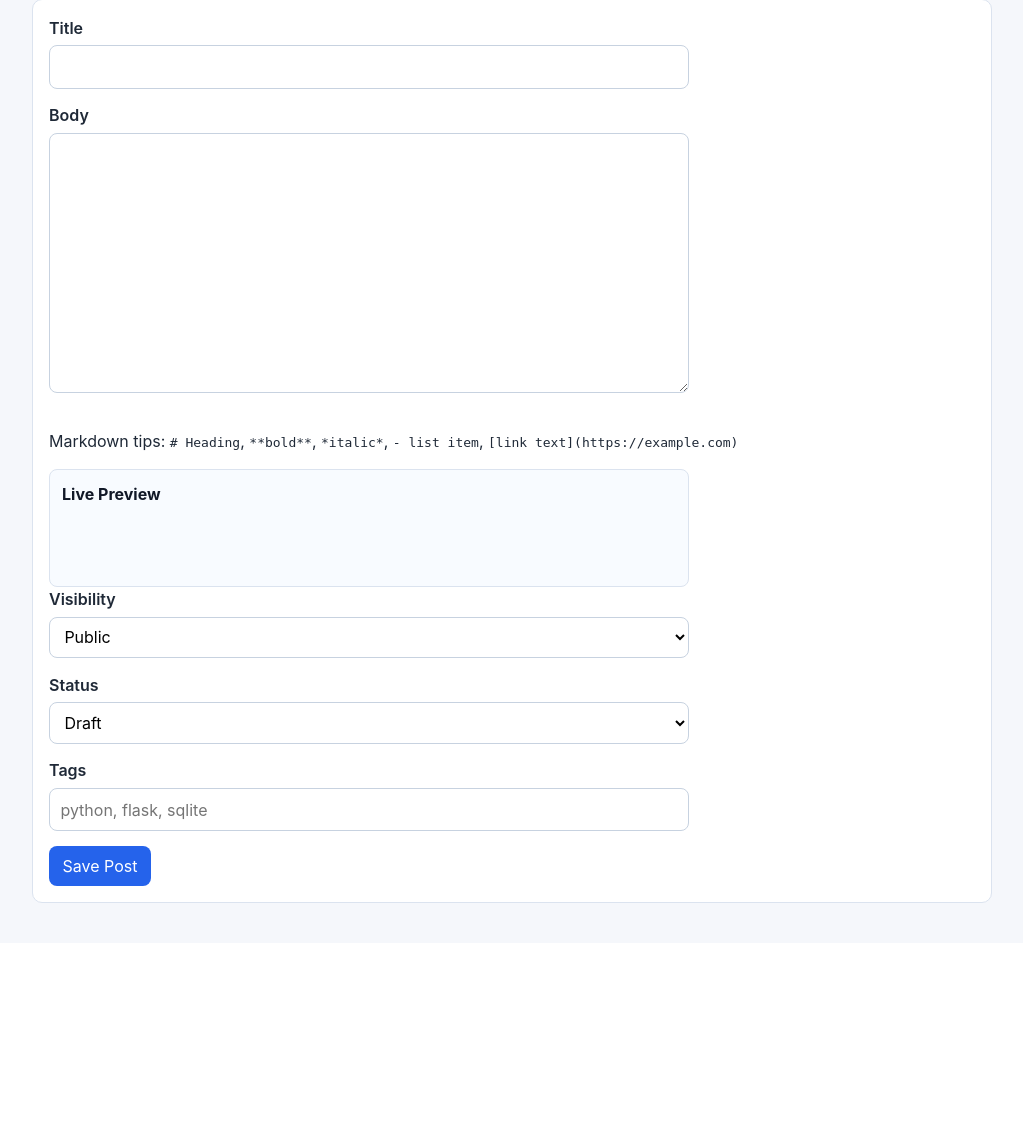
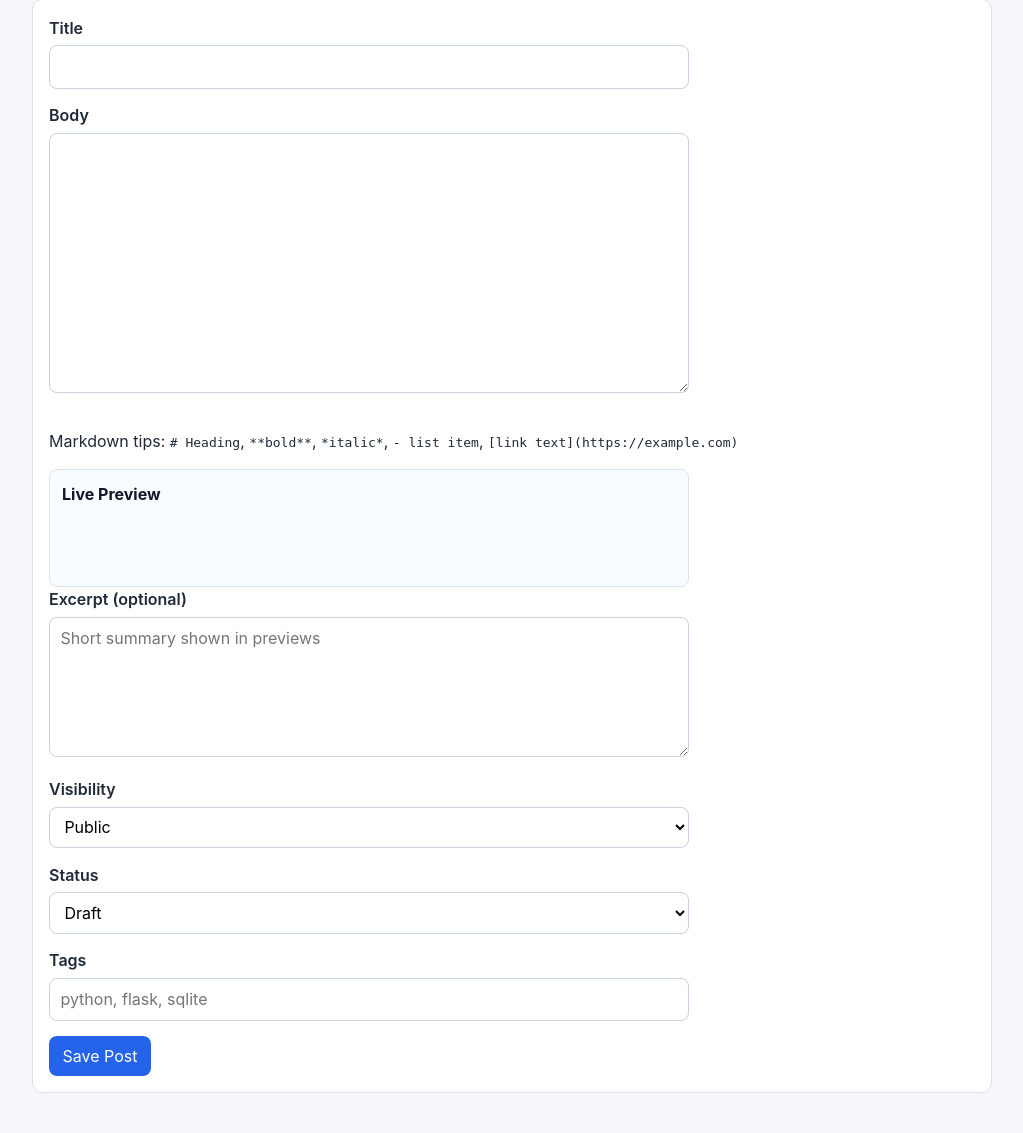
Before and after one commit to SrikarChittemsetty/voicepress, a Flask app: page /posts/new in a window 1280 px wide. Shown: the part 154-1287 px from the top of the page, without its empty margins (128-1151 px from the left). Before the commit the page ends 1057 px from the top, so only its background shows below. Run offline with Flask 3, Linux system fonts and the light colour scheme; the visitor is signed in with stand-in values (Sample User, id 1).

Commit message:
Add custom post excerpts

```diff
--- a/src/app.py
+++ b/src/app.py
@@ -65,6 +65,7 @@ def init_db() -> None:
             user_id INTEGER NOT NULL,
             title TEXT NOT NULL,
             body TEXT NOT NULL,
+            excerpt TEXT NOT NULL DEFAULT '',
             created_at TEXT NOT NULL,
             visibility TEXT NOT NULL DEFAULT 'public',
             status TEXT NOT NULL DEFAULT 'draft',
@@ -109,6 +110,7 @@ def init_db() -> None:
     ensure_posts_visibility_column(conn)
     ensure_posts_status_column(conn)
     ensure_posts_tags_column(conn)
+    ensure_posts_excerpt_column(conn)
     ensure_posts_slug_column(conn)
     ensure_posts_slug_unique_index(conn)
     backfill_post_slugs(conn)
@@ -139,6 +141,13 @@ def ensure_posts_tags_column(conn: sqlite3.Connection) -> None:
     has_tags_column = any(column["name"] == "tags" for column in columns)
     if not has_tags_column:
         conn.execute("ALTER TABLE posts ADD COLUMN tags TEXT NOT NULL DEFAULT ''")
+
+
+def ensure_posts_excerpt_column(conn: sqlite3.Connection) -> None:
+    columns = conn.execute("PRAGMA table_info(posts)").fetchall()
+    has_excerpt_column = any(column["name"] == "excerpt" for column in columns)
+    if not has_excerpt_column:
+        conn.execute("ALTER TABLE posts ADD COLUMN excerpt TEXT NOT NULL DEFAULT ''")
 
 
 def ensure_posts_slug_column(conn: sqlite3.Connection) -> None:
@@ -289,7 +298,13 @@ def backfill_post_slugs(conn: sqlite3.Connection) -> None:
 
 
 def create_post(
-    username: str, title: str, body: str, visibility: str, status: str, tags: str
+    username: str,
+    title: str,
+    body: str,
+    excerpt: str,
+    visibility: str,
+    status: str,
+    tags: str,
 ) -> bool:
     user = get_user_by_username(username)
     if not user:
@@ -300,10 +315,10 @@ def create_post(
     conn = get_db_connection()
     conn.execute(
         """
-        INSERT INTO posts (user_id, title, body, created_at, visibility, status, tags, slug)
-        VALUES (?, ?, ?, ?, ?, ?, ?, ?)
+        INSERT INTO posts (user_id, title, body, excerpt, created_at, visibility, status, tags, slug)
+        VALUES (?, ?, ?, ?, ?, ?, ?, ?, ?)
         """,
-        (user["id"], title, body, created_at, visibility, status, tags, slug),
+        (user["id"], title, body, excerpt, created_at, visibility, status, tags, slug),
     )
     conn.commit()
     conn.close()
@@ -318,7 +333,7 @@ def get_posts_for_user(username: str) -> list[sqlite3.Row]:
     conn = get_db_connection()
     posts = conn.execute(
         """
-        SELECT id, title, body, created_at, visibility, status, tags
+        SELECT id, title, body, excerpt, created_at, visibility, status, tags
         FROM posts
         WHERE user_id = ?
         ORDER BY created_at DESC
@@ -336,6 +351,7 @@ def get_public_posts(query: str = "") -> list[sqlite3.Row]:
         posts = conn.execute(
             """
             SELECT posts.id, posts.title, posts.body, posts.created_at, users.username
+                   , posts.excerpt
                    , COALESCE(NULLIF(users.display_name, ''), users.username) AS display_name
                    , posts.tags
                    , posts.slug
@@ -360,6 +376,7 @@ def get_public_posts(query: str = "") -> list[sqlite3.Row]:
         posts = conn.execute(
             """
             SELECT posts.id, posts.title, posts.body, posts.created_at, users.username
+                   , posts.excerpt
                    , COALESCE(NULLIF(users.display_name, ''), users.username) AS display_name
                    , posts.tags
                    , posts.slug
@@ -391,6 +408,7 @@ def get_public_post_by_id(post_id: int) -> sqlite3.Row | None:
     post = conn.execute(
         """
         SELECT posts.id, posts.title, posts.body, posts.created_at, users.username,
+               posts.excerpt,
                COALESCE(NULLIF(users.display_name, ''), users.username) AS display_name,
                posts.tags, posts.slug,
                (
@@ -413,6 +431,7 @@ def get_public_post_by_slug(slug: str) -> sqlite3.Row | None:
     post = conn.execute(
         """
         SELECT posts.id, posts.title, posts.body, posts.created_at, users.username,
+               posts.excerpt,
                COALESCE(NULLIF(users.display_name, ''), users.username) AS display_name,
                posts.tags, posts.slug,
                (
@@ -438,7 +457,7 @@ def get_public_posts_for_username(username: str) -> list[sqlite3.Row] | None:
     conn = get_db_connection()
     posts = conn.execute(
         """
-        SELECT posts.id, posts.title, posts.body, posts.created_at, posts.tags, posts.slug,
+        SELECT posts.id, posts.title, posts.body, posts.excerpt, posts.created_at, posts.tags, posts.slug,
                (
                    SELECT COUNT(*)
                    FROM comments
@@ -468,7 +487,7 @@ def get_public_posts_by_tag(tag: str) -> list[sqlite3.Row]:
     conn = get_db_connection()
     posts = conn.execute(
         """
-        SELECT posts.id, posts.title, posts.body, posts.created_at, posts.tags, posts.slug,
+        SELECT posts.id, posts.title, posts.body, posts.excerpt, posts.created_at, posts.tags, posts.slug,
                (
                    SELECT COUNT(*)
                    FROM comments
@@ -498,7 +517,7 @@ def get_post_for_owner(post_id: int, username: str) -> sqlite3.Row | None:
     conn = get_db_connection()
     post = conn.execute(
         """
-        SELECT posts.id, posts.title, posts.body, posts.created_at, posts.visibility, posts.status, posts.tags, posts.slug
+        SELECT posts.id, posts.title, posts.body, posts.excerpt, posts.created_at, posts.visibility, posts.status, posts.tags, posts.slug
         FROM posts
         JOIN users ON posts.user_id = users.id
         WHERE posts.id = ? AND users.username = ?
@@ -700,6 +719,7 @@ def update_post(
     username: str,
     title: str,
     body: str,
+    excerpt: str,
     visibility: str,
     status: str,
     tags: str,
@@ -709,7 +729,7 @@ def update_post(
     result = conn.execute(
         """
         UPDATE posts
-        SET title = ?, body = ?, visibility = ?, status = ?, tags = ?, slug = ?
+        SET title = ?, body = ?, excerpt = ?, visibility = ?, status = ?, tags = ?, slug = ?
         WHERE id = (
             SELECT posts.id
             FROM posts
@@ -717,7 +737,7 @@ def update_post(
             WHERE posts.id = ? AND users.username = ?
         )
         """,
-        (title, body, visibility, status, tags, slug, post_id, username),
+        (title, body, excerpt, visibility, status, tags, slug, post_id, username),
     )
     conn.commit()
     conn.close()
@@ -789,6 +809,7 @@ def new_post():
     if request.method == "POST":
         title = request.form.get("title", "").strip()
         body = request.form.get("body", "").strip()
+        excerpt = request.form.get("excerpt", "").strip()
         tags = request.form.get("tags", "").strip()
         visibility = request.form.get("visibility", "public")
         if visibility not in {"public", "private"}:
@@ -801,7 +822,7 @@ def new_post():
             flash("Title and body are required.")
             return redirect(url_for("new_post"))
 
-        create_post(session["username"], title, body, visibility, status, tags)
+        create_post(session["username"], title, body, excerpt, visibility, status, tags)
         flash("Post created.")
         return redirect(url_for("dashboard"))
 
@@ -932,6 +953,7 @@ def edit_post(post_id: int):
     if request.method == "POST":
         title = request.form.get("title", "").strip()
         body = request.form.get("body", "").strip()
+        excerpt = request.form.get("excerpt", "").strip()
         tags = request.form.get("tags", "").strip()
         visibility = request.form.get("visibility", "public")
         if visibility not in {"public", "private"}:
@@ -944,7 +966,7 @@ def edit_post(post_id: int):
             flash("Title and body are required.")
             return redirect(url_for("edit_post", post_id=post_id))
 
-        update_post(post_id, username, title, body, visibility, status, tags)
+        update_post(post_id, username, title, body, excerpt, visibility, status, tags)
         flash("Post updated.")
         return redirect(url_for("dashboard"))
 
--- a/src/templates/dashboard.html
+++ b/src/templates/dashboard.html
@@ -29,7 +29,7 @@
             <td>{{ post.status }}</td>
             <td>{{ post.created_at }}</td>
             <td>
-              {{ post.body | truncate(100, True, "...") }}
+              {{ post.excerpt if post.excerpt else post.body | truncate(100, True, "...") }}
               {% if post.tags %}
                 <br>
                 <small>Tags: {{ post.tags }}</small>
--- a/src/templates/edit_post.html
+++ b/src/templates/edit_post.html
@@ -18,6 +18,11 @@
         <h3>Live Preview</h3>
         <div id="markdown-preview-content" class="markdown-preview-content"></div>
       </div>
+    </div>
+
+    <div>
+      <label for="excerpt">Excerpt (optional)</label><br>
+      <textarea id="excerpt" name="excerpt" rows="3" cols="60" placeholder="Short summary shown in previews">{{ post.excerpt }}</textarea>
     </div>
 
     <div>
--- a/src/templates/home.html
+++ b/src/templates/home.html
@@ -25,7 +25,7 @@
         <li>
           <h3>{{ post.title }}</h3>
           <p>By <a href="{{ url_for('user_blog', username=post.username) }}">{{ post.display_name }}</a> on {{ post.created_at }}</p>
-          <p>{{ post.body | truncate(140, True, "...") }}</p>
+          <p>{{ post.excerpt if post.excerpt else post.body | truncate(140, True, "...") }}</p>
           <p>{{ post.comment_count }} comment{% if post.comment_count != 1 %}s{% endif %}</p>
           <p>{{ post.like_count }} like{% if post.like_count != 1 %}s{% endif %}</p>
           {% if post.tags %}
--- a/src/templates/new_post.html
+++ b/src/templates/new_post.html
@@ -18,6 +18,11 @@
         <h3>Live Preview</h3>
         <div id="markdown-preview-content" class="markdown-preview-content"></div>
       </div>
+    </div>
+
+    <div>
+      <label for="excerpt">Excerpt (optional)</label><br>
+      <textarea id="excerpt" name="excerpt" rows="3" cols="60" placeholder="Short summary shown in previews"></textarea>
     </div>
 
     <div>
--- a/src/templates/post_detail.html
+++ b/src/templates/post_detail.html
@@ -6,6 +6,9 @@
   <article>
     <h1>{{ post.title }}</h1>
     <p>By <a href="{{ url_for('user_blog', username=post.username) }}">{{ post.display_name }}</a> on {{ post.created_at }}</p>
+    {% if post.excerpt %}
+      <p>{{ post.excerpt }}</p>
+    {% endif %}
     {% if post.tags %}
       <p>
         Tags:
--- a/src/templates/tag_posts.html
+++ b/src/templates/tag_posts.html
@@ -11,7 +11,7 @@
         <li>
           <h2>{{ post.title }}</h2>
           <p>By <a href="{{ url_for('user_blog', username=post.username) }}">{{ post.display_name }}</a> on {{ post.created_at }}</p>
-          <p>{{ post.body | truncate(140, True, "...") }}</p>
+          <p>{{ post.excerpt if post.excerpt else post.body | truncate(140, True, "...") }}</p>
           <p>{{ post.comment_count }} comment{% if post.comment_count != 1 %}s{% endif %}</p>
           <p>{{ post.like_count }} like{% if post.like_count != 1 %}s{% endif %}</p>
           <p><a href="{{ url_for('post_detail', slug=post.slug) }}">Read full post</a></p>
--- a/src/templates/user_blog.html
+++ b/src/templates/user_blog.html
@@ -15,7 +15,7 @@
         <li>
           <h2>{{ post.title }}</h2>
           <p>{{ post.created_at }}</p>
-          <p>{{ post.body | truncate(140, True, "...") }}</p>
+          <p>{{ post.excerpt if post.excerpt else post.body | truncate(140, True, "...") }}</p>
           <p>{{ post.comment_count }} comment{% if post.comment_count != 1 %}s{% endif %}</p>
           <p>{{ post.like_count }} like{% if post.like_count != 1 %}s{% endif %}</p>
           {% if post.tags %}
```
